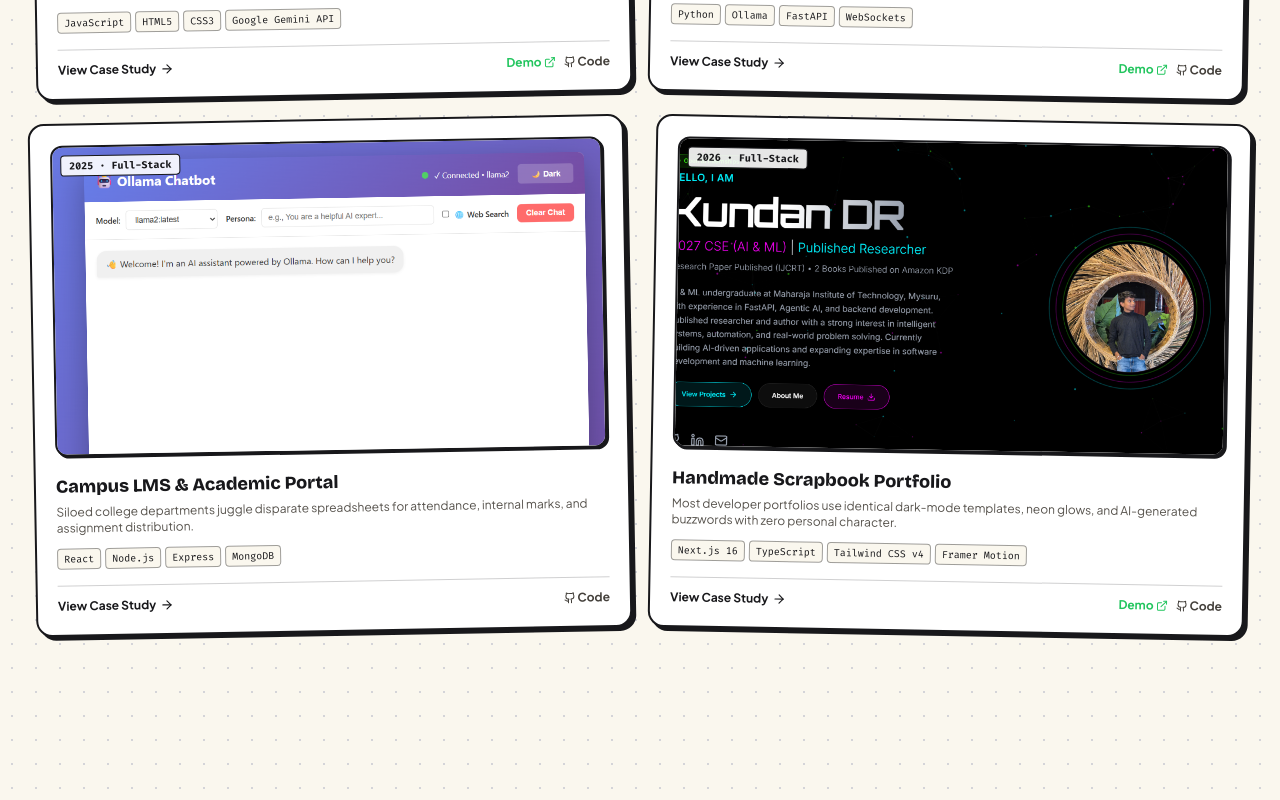
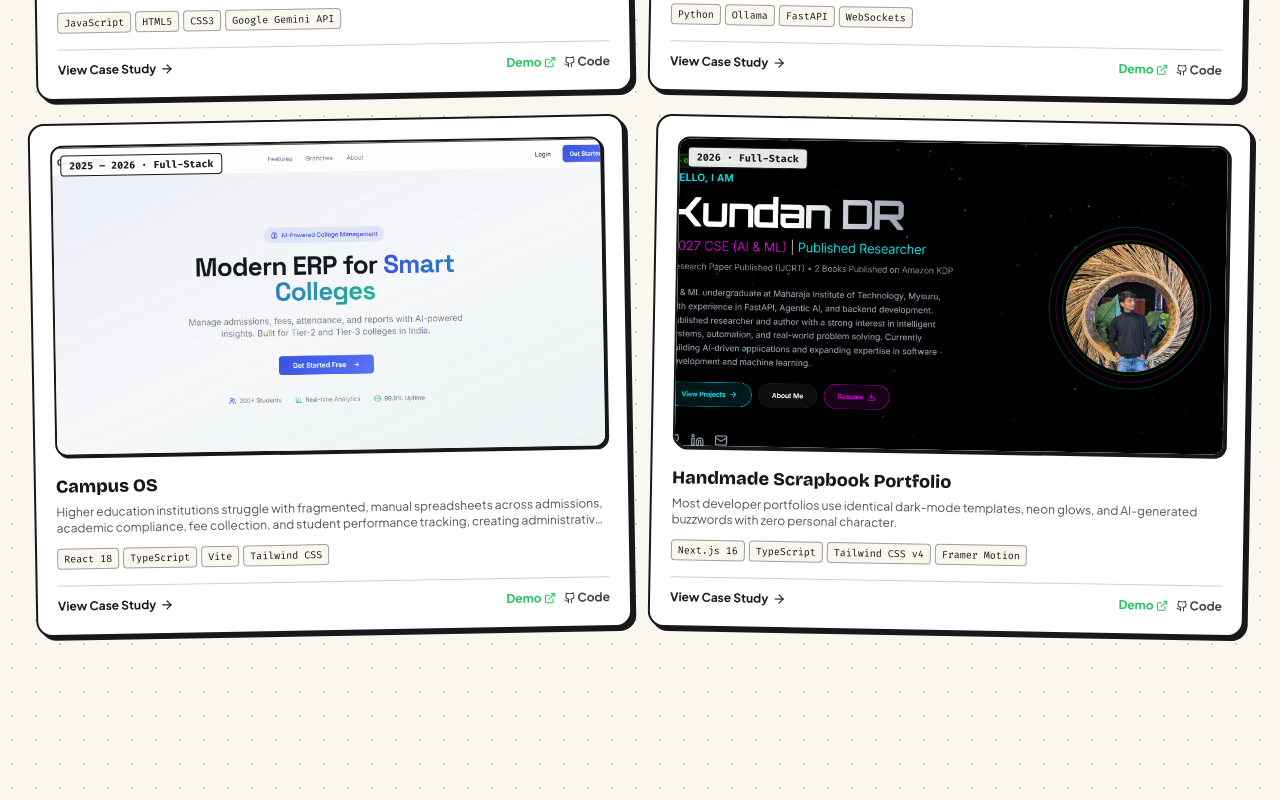
Before and after one commit to kundandr05/portfolio, a Next.js app: page / in a window 1280 px wide. Shown: the part 3280-4080 px from the top of the page. Built offline with nearby package versions, Linux system fonts and the light colour scheme.

Commit message:
feat(projects): update Campus OS ERP showcase with authentic details, screenshot, and live links

```diff
--- a/next.config.ts
+++ b/next.config.ts
@@ -23,6 +23,14 @@ const nextConfig: NextConfig = {
         source: '/resume',
         destination: '/Kundan_Resume.pdf',
       },
+      {
+        source: '/projects/campus-os',
+        destination: '/projects/college-management-system-lms',
+      },
+      {
+        source: '/projects/campusos',
+        destination: '/projects/college-management-system-lms',
+      },
     ];
   },
 };
--- a/src/data/projects.ts
+++ b/src/data/projects.ts
@@ -175,27 +175,33 @@ export const projects: Project[] = [
   },
   {
     slug: "college-management-system-lms",
-    title: "Campus LMS & Academic Portal",
-    tagline: "Integrated Course, Attendance & Grade Management",
+    title: "Campus OS",
+    tagline: "AI-Powered Multi-Tenant College ERP & Academic Operating System",
     category: "Full-Stack",
-    date: "2025",
-    problem: "Siloed college departments juggle disparate spreadsheets for attendance, internal marks, and assignment distribution.",
-    built: "Engineered an all-in-one academic portal with role-based access for students, professors, and administrative staff.",
-    result: "Centralized attendance calculations, PDF report exports, and automated deficiency alerts.",
-    tags: ["React", "Node.js", "Express", "MongoDB", "JWT Auth", "REST API"],
-    image: "/project6.png",
-    github: "https://github.com/kundandr05/college_management_system",
-    githubLabel: "LMS Repo",
-    role: "Backend & Database Architect",
-    timeline: "2025",
+    date: "2025 – 2026",
+    problem: "Higher education institutions struggle with fragmented, manual spreadsheets across admissions, academic compliance, fee collection, and student performance tracking, creating administrative bottlenecks and lack of early warning for at-risk students.",
+    built: "Architected Campus OS, a responsive, role-based college ERP bridging admissions, fee ledgers, digital attendance, and AI-driven dropout analytics with an instant zero-signup demo mode for Administrator, Faculty, and Student personas.",
+    result: "Streamlined multi-tenant administration with CET/COMEDK merit branch allocation, UPI fee simulation with automated SMS reconciliation, 75% attendance threshold alerts, and dropout risk scoring.",
+    tags: ["React 18", "TypeScript", "Vite", "Tailwind CSS", "TanStack Query", "Firebase", "Recharts", "Vercel"],
+    image: "/project-campusos.png",
+    github: "https://github.com/HemalathaSV/campusos",
+    githubLabel: "CampusOS Repo",
+    demo: "https://campusos-alpha.vercel.app/",
+    demoLabel: "Live Demo",
+    role: "Lead Frontend & System Architect",
+    timeline: "2025 – 2026",
     keyFeatures: [
-      "Role-Based Access Control (Admin, Faculty, Student) secured with JWT tokens and bcrypt hashing",
-      "Automated attendance cutoff calculator warning students below 75% threshold",
-      "Faculty grading interface with bulk CSV import and automated SGPA/CGPA computation"
+      "Multi-Tier Institutional RBAC: Two-step authentication flow (domain verification + role credentials) and instant one-click demo authentication for Admin, Faculty, and Student personas",
+      "Smart Admissions & Merit Allocation Engine: Dynamic CET / COMEDK rank evaluation algorithm calculating merit cutoffs, eligible engineering branches (CS, ECE, ME, CE), and annual tuition fees",
+      "Fee Ledger & Simulated UPI Payment: Real-time student fee status tracking (Full Paid, Half Paid, Pending) with dynamic QR payment modal and simulated banking SMS reconciliation for instant receipt generation",
+      "Digital Attendance Ledger: Classroom roll call interface with bulk marking and automated compliance flags for students below the mandatory 75% regulatory cutoff",
+      "Predictive AI Insights & At-Risk Analytics: Multi-factor dropout risk scoring combining attendance, fee dues, and participation into high/medium/low early-warning recommendations for faculty",
+      "Event-Driven Workflow Automation: Visual trigger-action pipelines automating fee reminders and low-attendance parent notifications",
+      "Evaluator Demo Access: Pre-configured demo credentials provided for System Admin (admin@gmail.com / admin123), Faculty (ranjith.kc@gmail.com / faculty123), and Student (aarav1@gmail.com / student123) with domain mit@college.edu"
     ],
-    architecture: "MERN architecture with normalized MongoDB schema models and Express REST middleware with rate limiting.",
-    challenges: "Designing normalized schemas capable of handling semester rollover and faculty reassignments without corrupting historical transcripts.",
-    outcome: "Built as a comprehensive academic system project with full test coverage and database seeders.",
+    architecture: "React 18 and TypeScript Single Page Application on Vite, styled with Tailwind CSS, Radix UI (Shadcn UI), and Recharts. State management and caching powered by TanStack React Query, backed by Firebase Auth, Cloud Firestore, and a unified client-side synchronization engine.",
+    challenges: "Overcame SPA deep client routing 404s on serverless edge networks via custom Vercel rewrites and Netlify fallbacks. Resolved cross-module data fragmentation between Firestore and offline demo evaluation modes through a centralized data synchronization service.",
+    outcome: "Deployed live on Vercel Edge Network with 200+ simulated student records, active multi-tier authentication, and fully interactive administration dashboards.",
     color: "tomato",
     rotation: "rotate-2"
   },
--- a/src/data/skills.ts
+++ b/src/data/skills.ts
@@ -28,11 +28,11 @@ export const skillCategories: SkillCategory[] = [
     tagline: "Scalable REST APIs, scheduling algorithms & databases",
     color: "yellow",
     skills: [
-      { name: "Node.js & Express", usedIn: "DispatchGrid & Campus LMS" },
+      { name: "Node.js & Express", usedIn: "DispatchGrid" },
       { name: "Prisma ORM & SQLite", usedIn: "DispatchGrid" },
-      { name: "MongoDB & Mongoose", usedIn: "Campus LMS" },
+      { name: "Firebase & Cloud Firestore", usedIn: "Campus OS" },
       { name: "Greedy Heuristics & 2-Opt", usedIn: "DispatchGrid" },
-      { name: "JWT Authentication & RBAC", usedIn: "Campus LMS & DispatchGrid" },
+      { name: "Multi-Tier RBAC & Auth", usedIn: "Campus OS & DispatchGrid" },
       { name: "WebSockets & Streaming", usedIn: "Ollama Chatbot & Zeno AI" }
     ]
   },
```
Also changed, not shown: public/project-campusos.png (added).
